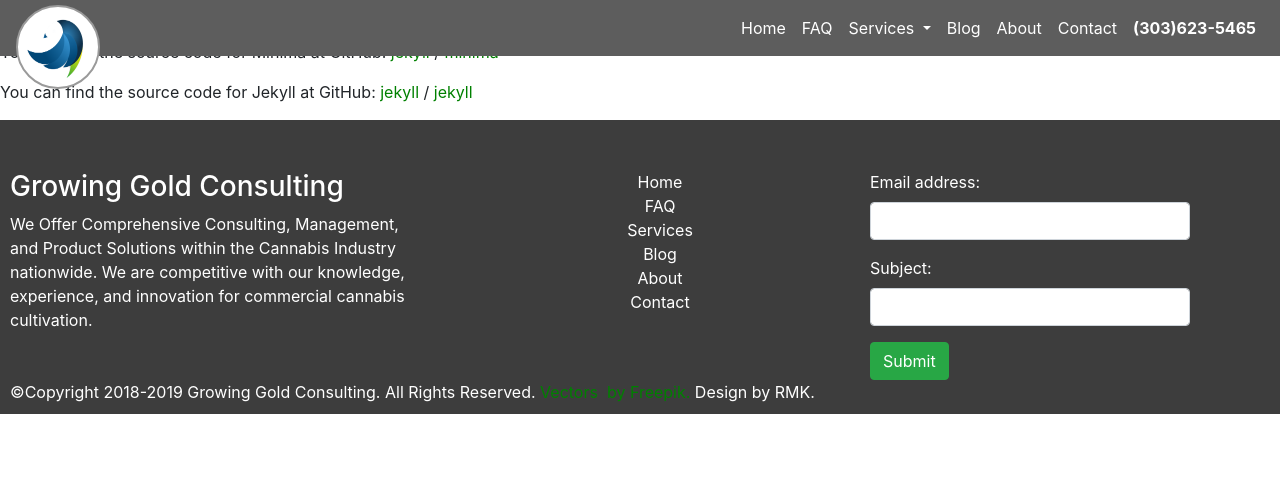
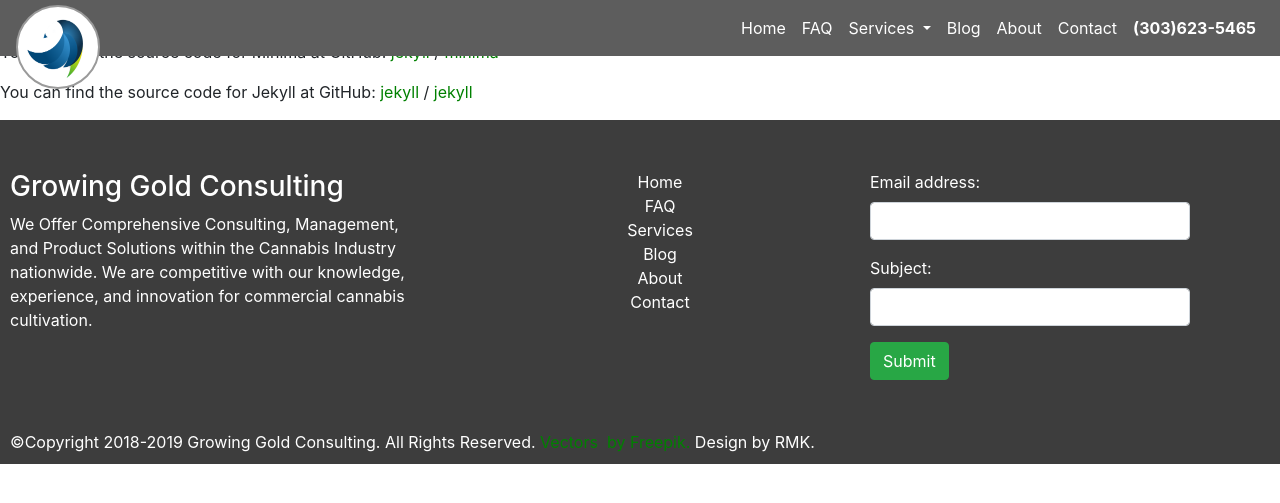
Before and after one commit to ggconsulting/ggconsulting.github.io, a Jekyll site: the page built from about.md, in a window 1280 px wide. Shown: the top 503 px of the page. Built offline with Jekyll 4.4.1, drawn with Linux system fonts in a browser that asks for light colours; nearby versions of some CDN libraries.

Commit message:
Add files via upload

```diff
--- a/_includes/footer.html
+++ b/_includes/footer.html
@@ -30,7 +30,7 @@
       </div>
     </div>
     <div class="row">
-        <div class="col-12">
+        <div class="col-12" style="padding-top:50px">
          &copy;Copyright 2018-2019 Growing Gold Consulting. All Rights Reserved. <a href="http://www.freepik.com/">Vectors&nbsp; by Freepik.</a> Design by RMK.
         </div>
     </div>
```
